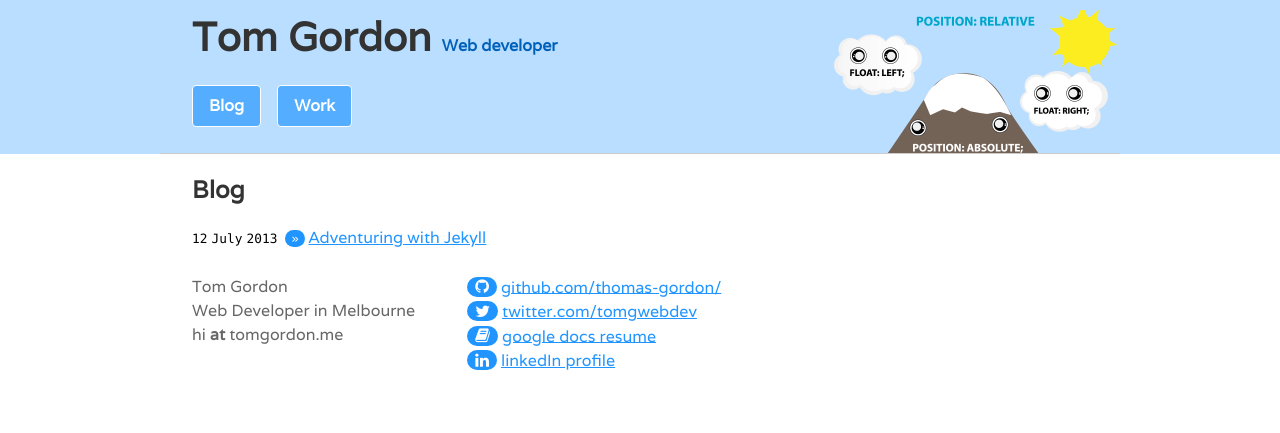
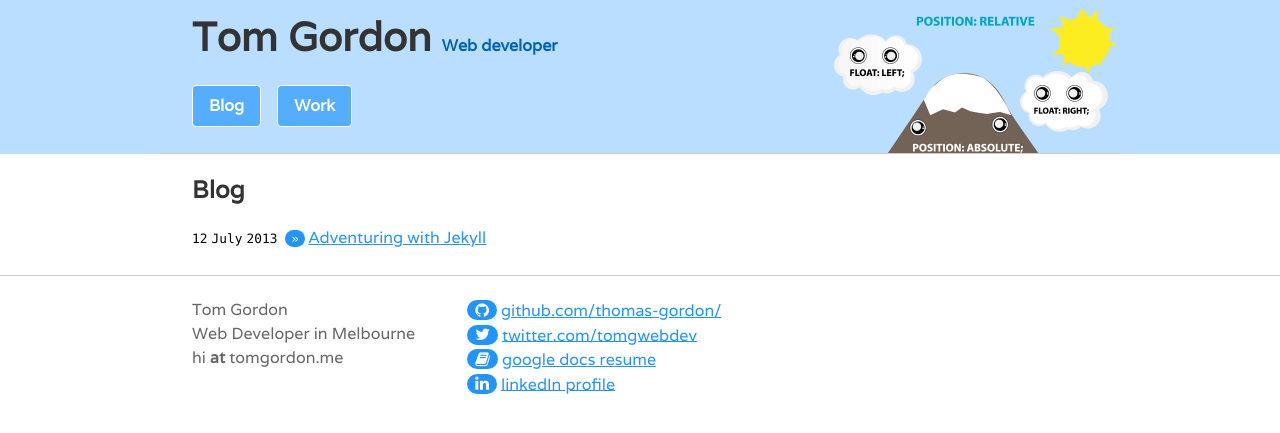
Before and after one commit to thomas-gordon/tomgordon.me, a Jekyll site: the page built from index.html, in a window 1280 px wide. Shown: the top 433 px of the page. Built offline with Jekyll 4.4.1, drawn with Linux system fonts in a browser that asks for light colours; nearby versions of some CDN libraries; library files that are not in the unit come from our copies.

Commit message:
Clean up margins and correct site title.

```diff
--- a/_config.yml
+++ b/_config.yml
@@ -1,3 +1,4 @@
+title: Tom Gordon - Web Developer in Melbourne, Australia
 name: Tom Gordon
 pygments: true
 subname: Web developer
--- a/_layouts/default.html
+++ b/_layouts/default.html
@@ -3,7 +3,7 @@
 <head>
     <meta charset="utf-8">
     <meta http-equiv="X-UA-Compatible" content="IE=edge,chrome=1">
-    <title>{{ page.title }}</title>
+    <title>{{ site.title }}</title>
     <meta name="viewport" content="width=device-width">
     <!-- syntax highlighting CSS -->
     <link rel="stylesheet" href="/css/style.css">
--- a/css/style.css
+++ b/css/style.css
@@ -1512,6 +1512,9 @@ nav a {
 Content
 /*
 /*****************************************************************************/
+.site-content {
+  margin-bottom: 1.5em; }
+
 .container {
   max-width: 960px; }
 
@@ -1579,10 +1582,15 @@ ul.posts {
 
 #site-footer {
   color: #666;
-  overflow: hidden; }
+  overflow: hidden;
+  padding-top: 1.4em;
+  border-top: 0.1em solid #ccc; }
   #site-footer .contact {
     float: left;
-    margin-right: 3em; }
+    margin-right: 3em;
+    margin: 0 3em 1.5em 0; }
+    #site-footer .contact p {
+      margin: 0; }
     #site-footer .contact a {
       color: #2195ff;
       display: block; }
```
Also changed, not shown: scss/style.scss (+8 -2 lines), 1 other file.
